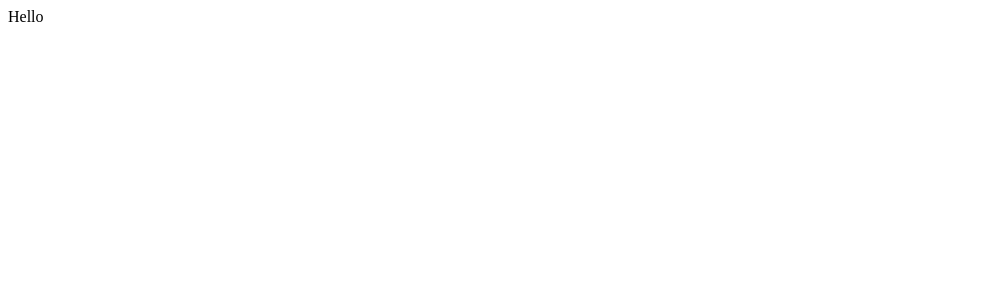
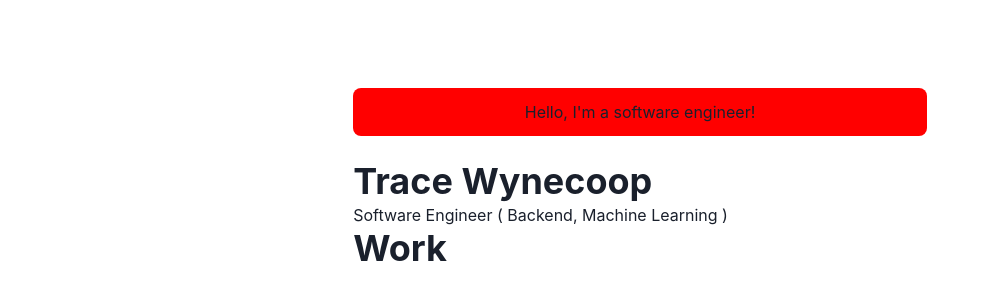
Before and after one commit to TWynec/twynec-homepage, a Next.js app: page / in a window 1280 px wide. Shown: the top 300 px of the page, without its empty margins (0-982 px from the left). Built offline with nearby package versions, Linux system fonts and the light colour scheme.

Commit message:
Add homepage

```diff
--- /dev/null
+++ b/components/fonts.js
@@ -0,0 +1,11 @@
+import { Global } from "@emotion/react";
+
+const Fonts = () => (
+  <Global
+    styles={`
+    @import url("https://fonts.googleapis.com/css2?family=M+PLUS+Rounded+1c:wght@300;700&display=swap");
+  `}
+  />
+);
+
+export default Fonts;
--- /dev/null
+++ b/components/layouts/main.js
@@ -0,0 +1,19 @@
+import Head from "next/head";
+import { Box, Container } from "@chakra-ui/react";
+
+const Main = ({ children, router }) => {
+  return (
+    <Box as="main" pt={8}>
+      <Head>
+        <meta name="viewport" content="width=device-width, initial-scale=1" />
+        <title>Trace Wynecoop - Homepage</title>
+      </Head>
+
+      <Container maxW="container.md" pt={14}>
+        {children}
+      </Container>
+    </Box>
+  );
+};
+
+export default Main;
--- /dev/null
+++ b/components/section.js
@@ -0,0 +1,21 @@
+import { motion } from "framer-motion";
+import { chakra, shouldForwardProp } from "@chakra-ui/react";
+
+const StyledDiv = chakra(motion.div, {
+  shouldForwardProp: (prop) => {
+    return shouldForwardProp(prop) || prop === "transition";
+  },
+});
+
+const Section = ({ children, delay = 0 }) => (
+  <StyledDiv
+    initial={{ y: 10, opacity: 0 }}
+    animate={{ y: 0, opacity: 1 }}
+    transition={{ duration: 0.8, delay }}
+    mb={6}
+  >
+    {children}
+  </StyledDiv>
+);
+
+export default Section;
--- a/package.json
+++ b/package.json
@@ -15,7 +15,9 @@
   "license": "ISC",
   "dependencies": {
     "@chakra-ui/react": "^2.8.2",
+    "@emotion/react": "^11.11.3",
     "@emotion/styled": "^11.11.0",
+    "framer-motion": "^11.0.5",
     "next": "^14.1.0",
     "react": "^18.2.0",
     "react-dom": "^18.2.0"
--- /dev/null
+++ b/pages/_app.js
@@ -0,0 +1,16 @@
+import { ChakraProvider } from "@chakra-ui/react";
+import Fonts from "../components/fonts";
+import Layout from "../components/layouts/main";
+
+const Website = ({ Component, pageProps, router }) => {
+  return (
+    <ChakraProvider>
+      <Fonts />
+      <Layout router={router}>
+        <Component {...pageProps} key={router.rout} />
+      </Layout>
+    </ChakraProvider>
+  );
+};
+
+export default Website;
--- a/pages/index.js
+++ b/pages/index.js
@@ -1,5 +1,29 @@
+import { Container, Box, Heading } from "@chakra-ui/react";
+import Section from "../components/section";
+
 const Page = () => {
-    return <div>Hello</div>
-}
+  return (
+    <Container>
+      <Box borderRadius={"lg"} bg="red" p={3} mb={6} align="center">
+        Hello, I'm a software engineer!
+      </Box>
 
-export default Page
+      <Box display={{ md: "flex" }}>
+        <Box flexGrow={1}>
+          <Heading as="h2" variant="page-title">
+            Trace Wynecoop
+          </Heading>
+          <p>Software Engineer ( Backend, Machine Learning )</p>
+        </Box>
+      </Box>
+
+      <Section delay={0.1}>
+        <Heading as="h3" variant="section-title">
+          Work
+        </Heading>
+      </Section>
+    </Container>
+  );
+};
+
+export default Page;
```
Also changed, not shown: 1 other file (tests, documents, lock files or other folders).
